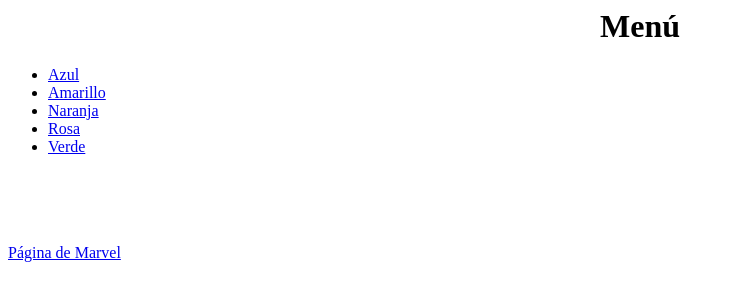
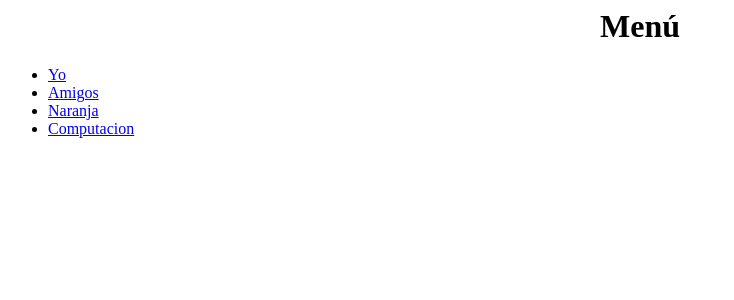
Before and after one commit to Ulisescospolitan12/menu_, a plain HTML site: page menu.html in a window 1280 px wide. Shown: the whole page, without its empty margins (0-734 px from the left). Drawn offline with Linux system fonts and the light colour scheme.

Commit message:
Update menu.html

```diff
--- a/menu.html
+++ b/menu.html
@@ -5,13 +5,11 @@
 <body>
 <h1><center>Menú</h1>
 <ul>
-<li><a href="azul.html" target="Principal">Azul</a>
-<li><a href="amarillo.html" target="Principal">Amarillo</a>
-<li><a href="naranja.html" target="Principal">Naranja</a>
-<li><a href="rosa.html" target="Principal">Rosa</a>
-<li><a href="verde.html" target="Principal">Verde</a> </ul>
+<li><a href="https://yoale.netlify.app/" target="Principal">Yo</a>
+<li><a href="https://amigosale.netlify.app/" target="Principal">Amigos</a>
+<li><a href="https://familiale.netlify.app/" target="Principal">Naranja</a>
+<li><a href="https://compuale.netlify.app/" target="Principal">Computacion</a>
 <br><br><br><br>
-<a href="http://www.marvel.com" target="Principal">Página de Marvel</a>
 </center>
 </body>
 </html>
```
